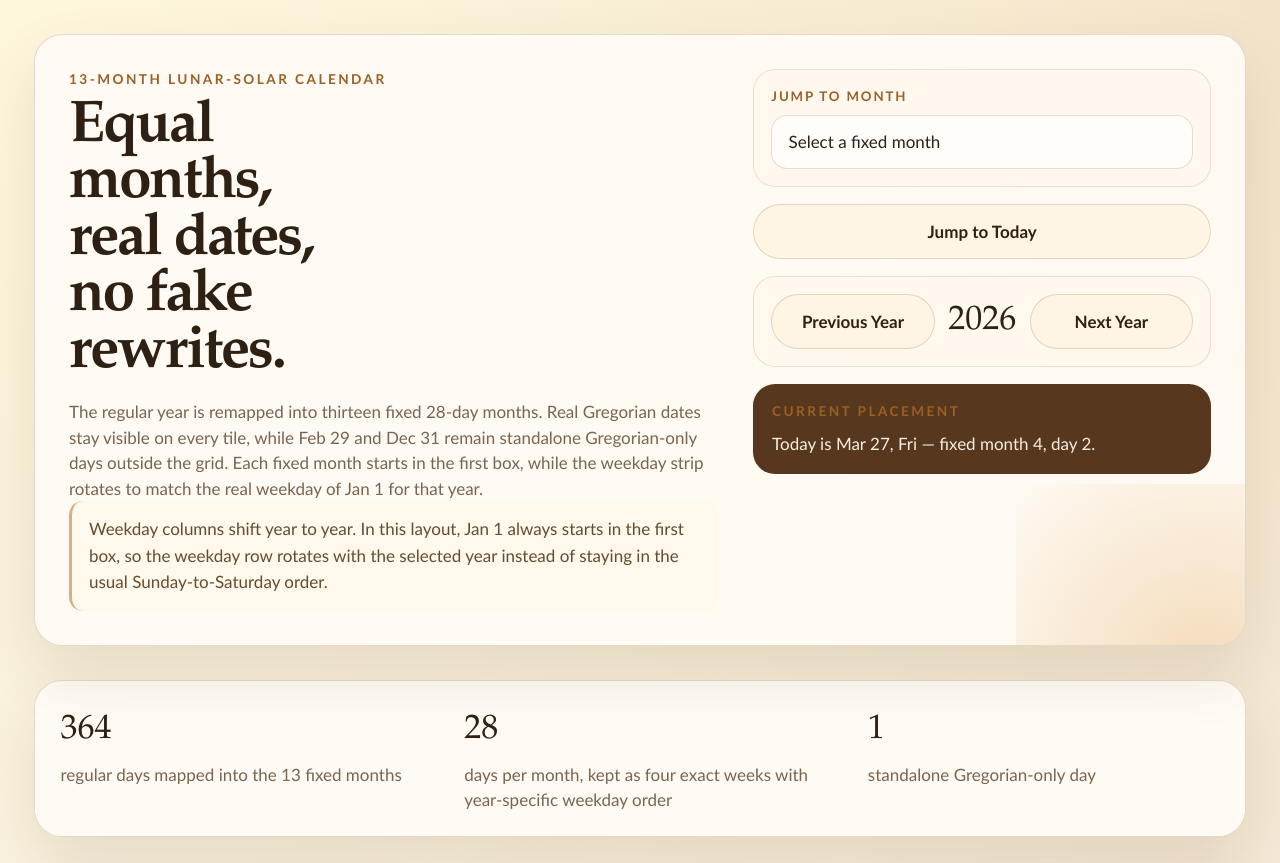
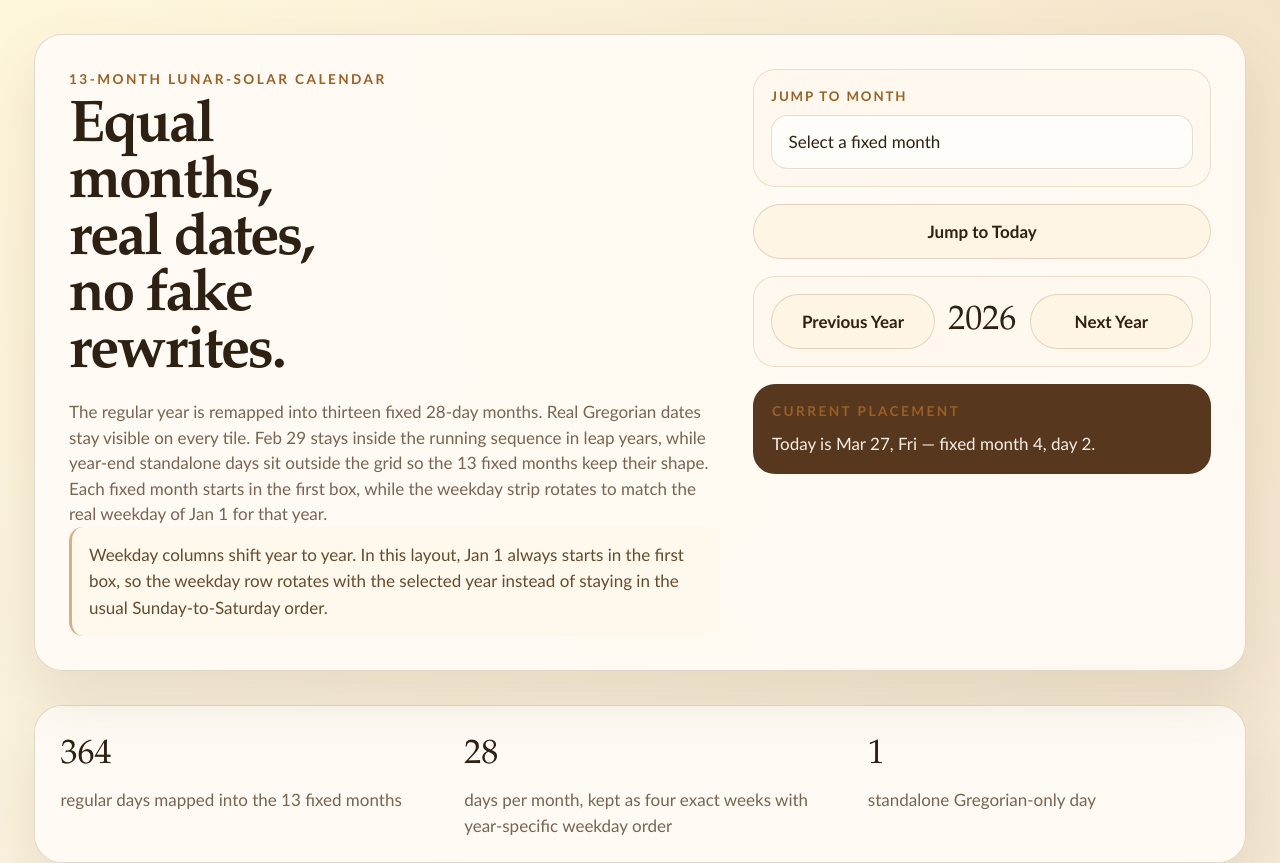
Before and after one commit to jctratt/13-month-calendar, a React (Vite) app: page / in a window 1280 px wide. Shown: the top 863 px of the page. Built offline with nearby package versions, Linux system fonts and the light colour scheme.

Commit message:
Correct leap-day sequencing and simplify hero

```diff
--- a/src/App.css
+++ b/src/App.css
@@ -20,16 +20,6 @@
   padding: 2rem;
   position: relative;
   overflow: hidden;
-}
-
-.hero-panel::after {
-  content: '';
-  position: absolute;
-  inset: auto -12% -35% auto;
-  width: 22rem;
-  aspect-ratio: 1;
-  background: radial-gradient(circle, rgba(226, 160, 78, 0.34), rgba(226, 160, 78, 0));
-  pointer-events: none;
 }
 
 .hero-panel__copy,
--- a/src/App.tsx
+++ b/src/App.tsx
@@ -207,9 +207,10 @@ function App() {
           <h1>Equal months, real dates, no fake rewrites.</h1>
           <p className="hero-panel__lede">
             The regular year is remapped into thirteen fixed 28-day months. Real Gregorian
-            dates stay visible on every tile, while Feb 29 and Dec 31 remain standalone
-            Gregorian-only days outside the grid. Each fixed month starts in the first box,
-            while the weekday strip rotates to match the real weekday of Jan 1 for that year.
+            dates stay visible on every tile. Feb 29 stays inside the running sequence in leap
+            years, while year-end standalone days sit outside the grid so the 13 fixed months
+            keep their shape. Each fixed month starts in the first box, while the weekday strip
+            rotates to match the real weekday of Jan 1 for that year.
           </p>
           <div className="hero-panel__note" aria-label="Weekday orientation note">
             Weekday columns shift year to year. In this layout, Jan 1 always starts in the
--- a/src/calendar.ts
+++ b/src/calendar.ts
@@ -1,4 +1,4 @@
-export type SpecialDayType = 'leap-day' | 'solar-day'
+export type SpecialDayType = 'year-bridge-day' | 'solar-day'
 
 export interface FixedDay {
   isoDate: string
@@ -68,12 +68,13 @@ export function isLeapYear(year: number) {
 function isSpecialDay(date: Date) {
   const month = date.getMonth()
   const day = date.getDate()
+  const year = date.getFullYear()
 
   if (month === 11 && day === 31) {
     return true
   }
 
-  return month === 1 && day === 29
+  return isLeapYear(year) && month === 11 && day === 30
 }
 
 function buildRegularDates(year: number) {
@@ -140,21 +141,21 @@ export function buildFixedCalendarYear(year: number, today = new Date()): FixedC
   const specialDays: SpecialDay[] = []
 
   if (isLeapYear(year)) {
-    const leapDay = createDate(year, 1, 29)
+    const bridgeDay = createDate(year, 11, 30)
     specialDays.push({
-      type: 'leap-day',
-      label: 'Leap Day',
-      description: 'Gregorian-only day outside the 13-month grid.',
+      type: 'year-bridge-day',
+      label: 'Year Bridge Day',
+      description: 'Leap-year balancing day outside the fixed months.',
       historicalContext:
-        'Leap Day carries the old intercalation job: it keeps the civil year aligned to the sun, a role inherited through Julian and Gregorian calendar reform.',
+        'This extra year-end bridge preserves the 13 fixed 28-day months while still honoring the extra solar day accumulated in leap years.',
       celebrationIdea:
-        'Treat it like a calendar-maker\'s festival day: a bonus day for adjustment, experiment, and play before the regular cycle resumes.',
-      isoDate: toIsoDate(leapDay),
-      date: leapDay,
-      gregorianMonth: GREGORIAN_MONTHS[leapDay.getMonth()],
-      gregorianDay: leapDay.getDate(),
-      weekdayLabel: WEEKDAYS[leapDay.getDay()],
-      isToday: isSameDate(leapDay, today),
+        'Use it as a leap-year threshold festival: a pause for reflection, extra rest, and seasonal adjustment before the solar year closes.',
+      isoDate: toIsoDate(bridgeDay),
+      date: bridgeDay,
+      gregorianMonth: GREGORIAN_MONTHS[bridgeDay.getMonth()],
+      gregorianDay: bridgeDay.getDate(),
+      weekdayLabel: WEEKDAYS[bridgeDay.getDay()],
+      isToday: isSameDate(bridgeDay, today),
     })
   }
 
```
